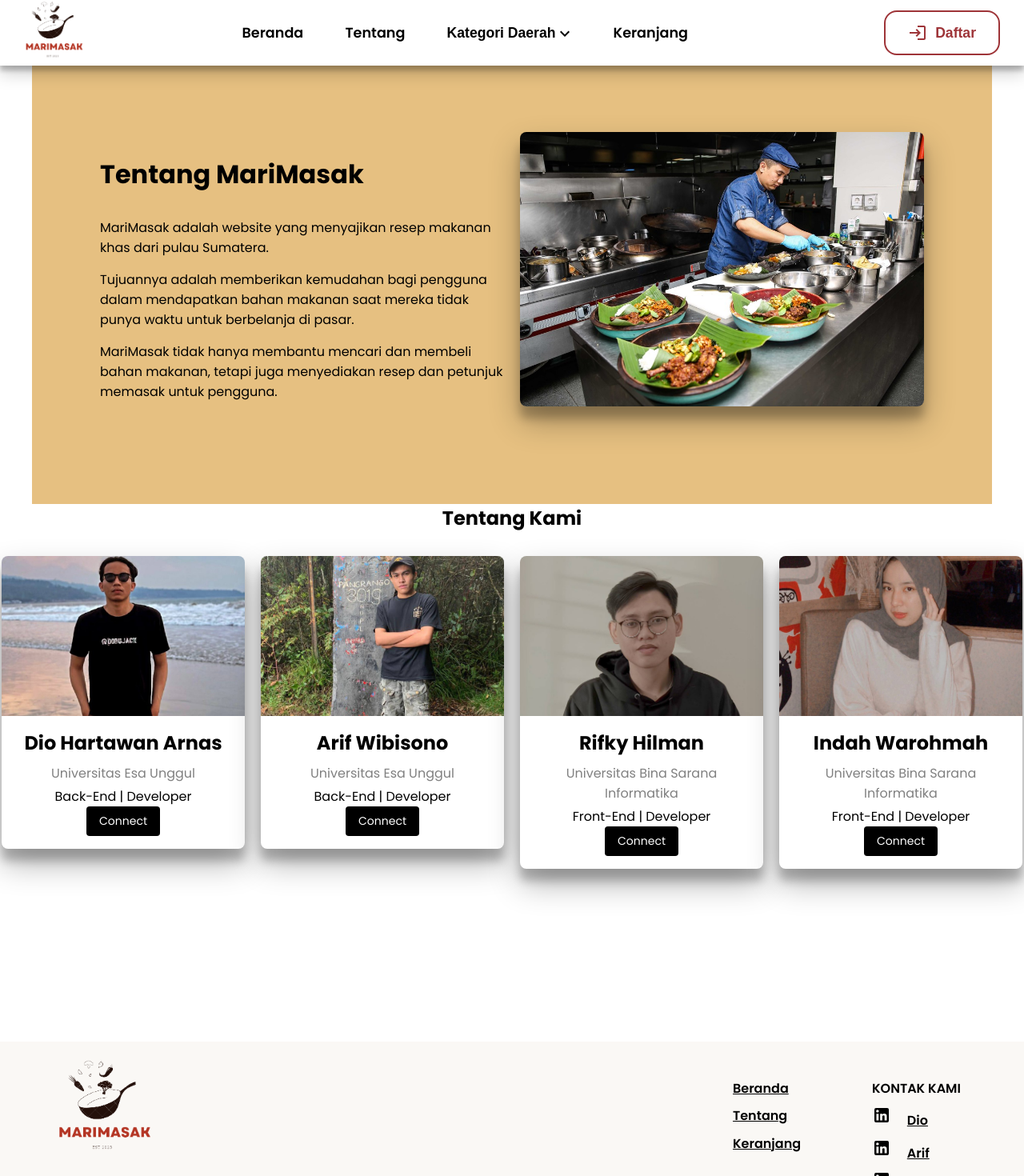
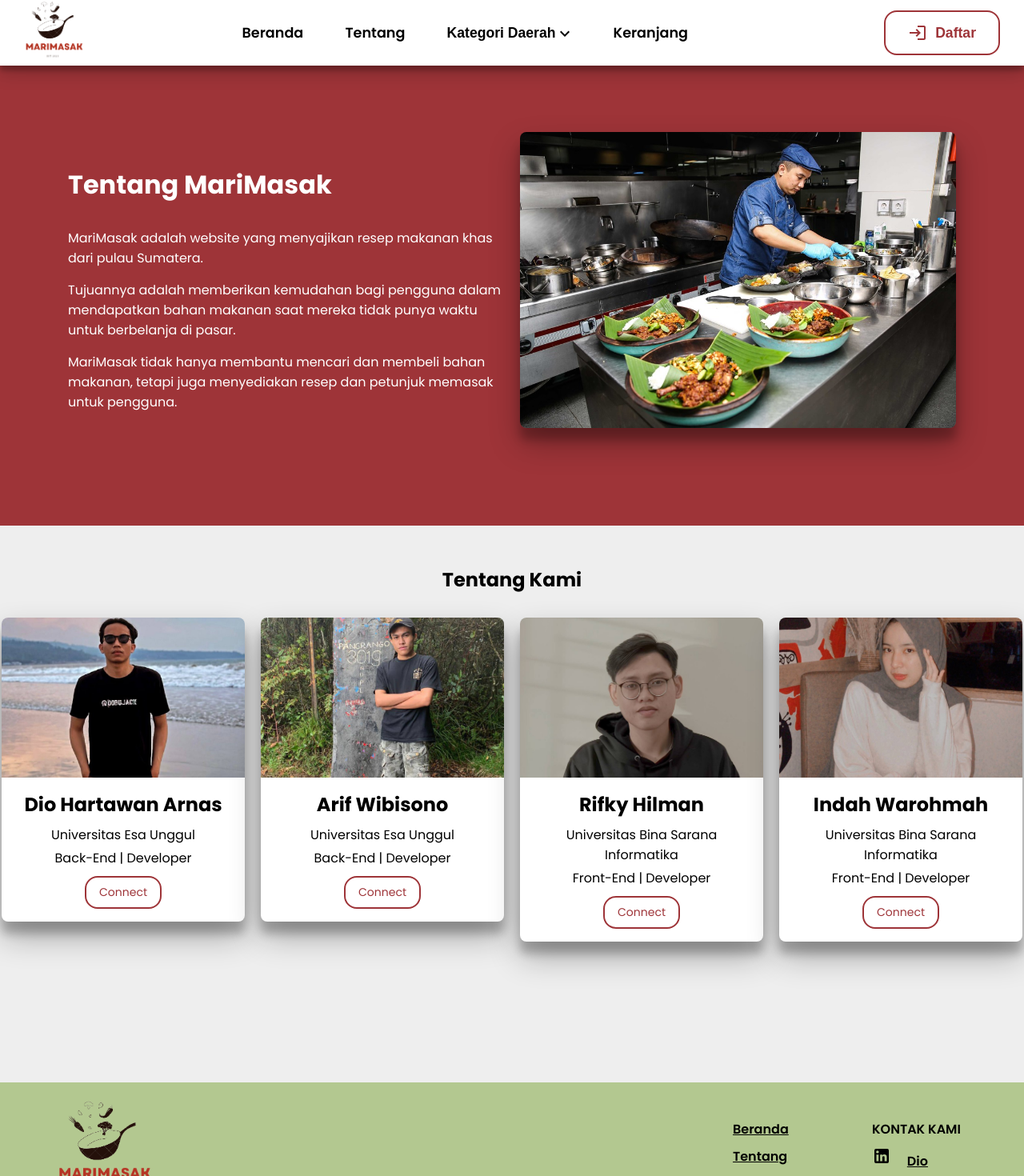
Before and after one commit to rifkyhilman/Marimasak-client, a React (Create React App) app: page /about in a window 1280 px wide. Shown: the top 1470 px of the page at 80% size. Built offline with nearby package versions, Linux system fonts and the light colour scheme.

Commit message:
Update UI

```diff
--- a/src/Components/Header.jsx
+++ b/src/Components/Header.jsx
@@ -70,7 +70,7 @@ const Header = () => {
   return (
       <nav className="navbar">
         <div className="navbar__logo-container">
-          <img src={Logo} alt="" />
+          <Link to="/"><img src={Logo} alt="logo" /></Link>
         </div>
         <div className="navbar__links-container">
           <Link to="/"> Beranda </Link>
--- a/src/Styles/AboutUsPage.scss
+++ b/src/Styles/AboutUsPage.scss
@@ -1,7 +1,6 @@
 .about-us-page {
-  background-color: #ffffff;
   color: white;
-  padding-bottom: 50px;
+  padding-bottom: 10px;
 }
 
 .about-section {
@@ -9,9 +8,9 @@
   align-items: center;
   padding: 85px;
   margin: 0 auto;
-  max-width: 1200px;
-  background-color: #e6c081;
-  color: black;
+  max-width: 100%;
+  background-color: #9e3438;
+  color: white;
 
   @media screen and (max-width: 768px) {
     flex-direction: column;
@@ -70,6 +69,7 @@
 .about-title {
   text-align: center;
   margin-bottom: 30px;
+  margin-top: 50px;
   color: black;
 }
 
@@ -120,23 +120,26 @@
 }
 
 .title {
-  color: grey;
+  color: black;
   margin-top: 8px;
   margin-bottom: 4px;
 }
 
 .button {
-  background-color: black;
-  color: white;
+  background-color: white;
+  border: 2px solid #9E3438;
+  border-radius: 1rem;
+  color: #9e3438;
   padding: 8px 16px;
   text-align: center;
   text-decoration: none;
+  margin-top: 10px;
   font-size: 14px;
-  border-radius: 4px;
   display: inline-block;
   transition: background-color 0.3s ease;
 
   &:hover {
-    background-color: #45a049;
+    background-color: #9e3438;
+    color: white;
   }
 }
--- a/src/Styles/Footer.scss
+++ b/src/Styles/Footer.scss
@@ -2,7 +2,7 @@
     display: flex;
     margin-top: 100px;
     align-items: center;
-    background-color: rgba(250, 248, 245, 0.911);
+    background-color: #B3C890;
     padding: 20px 0 20px 0;
 
     &__section-one {
--- a/src/Styles/index.scss
+++ b/src/Styles/index.scss
@@ -9,4 +9,5 @@
 body {
     font-family: 'Poppins', sans-serif;
     overflow-x: hidden;
+    background-color: #EEEEEE;
 }
```
